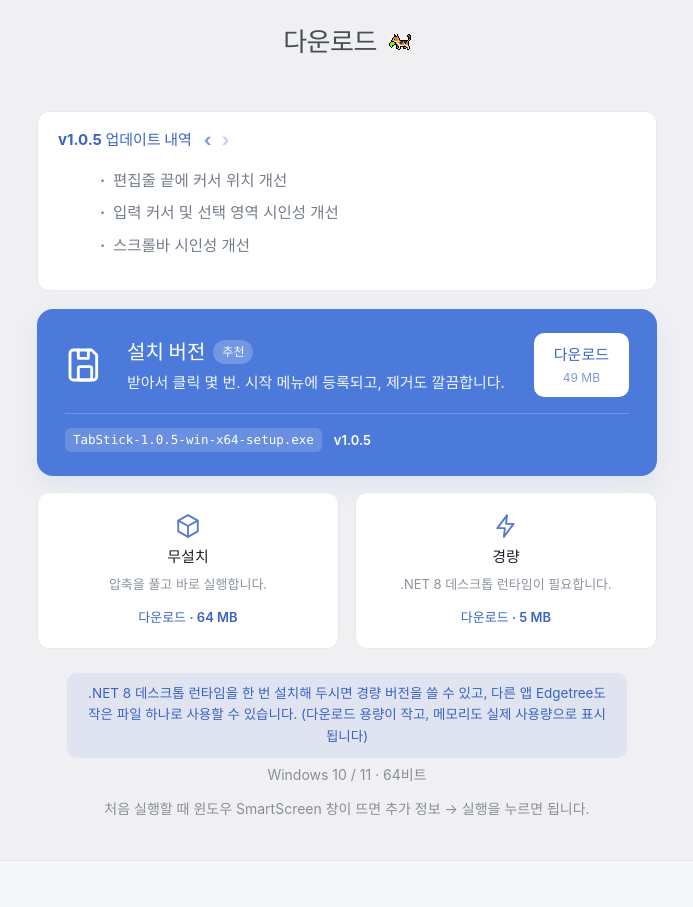
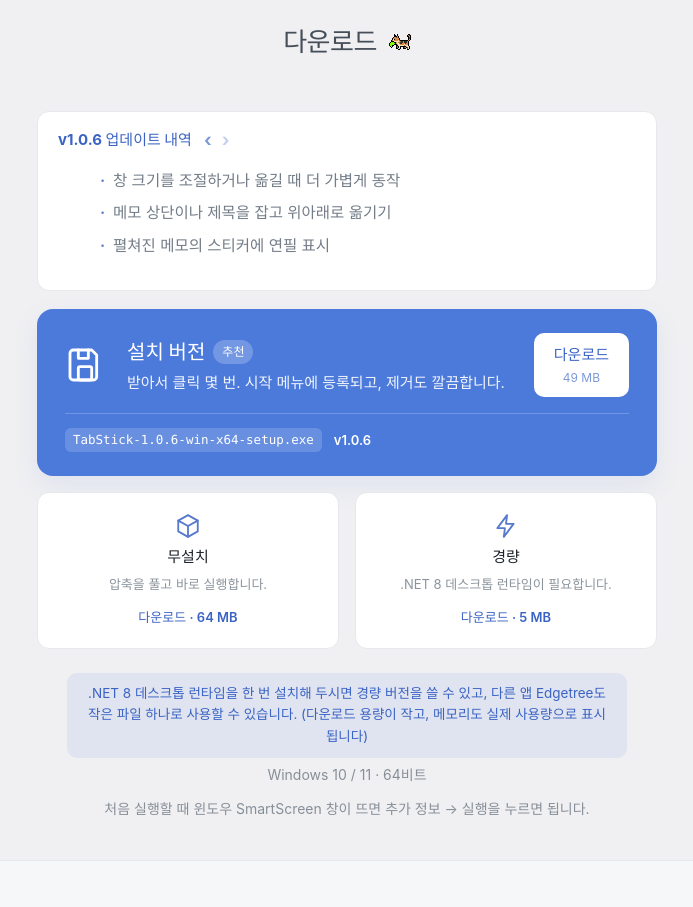
Before and after one commit to legendsteel11-dotcom/tabstick-app, a Vue app: page / in a window 1280 px wide. Shown: the part 3700-4607 px from the top of the page, without its empty margins (293-986 px from the left). Built offline with nearby package versions, Linux system fonts and the light colour scheme; a web font is replaced by a local one.

Commit message:
Point the page at 1.0.6
Version, the three note lines in both languages, and the README heading.
Raised after the files were up on GitHub - going first would advertise a
release that does not exist yet.

```diff
--- a/src/components/DownloadSection.vue
+++ b/src/components/DownloadSection.vue
@@ -53,7 +53,7 @@ const ready = true
 
 // 표시용 버전(배지 "v1.0.2")과 릴리즈 태그(v1.0.2)는 여기. channel이 비면 (Beta) 알약이 사라진다 -
 // 2026-07-26에 뗐다(개인 프로그램의 베타 표기가 "덜 만든 것"으로 읽힌다는 지적).
-const version = '1.0.5'
+const version = '1.0.6'
 const channel = ''
 
 /**
--- a/src/i18n.ts
+++ b/src/i18n.ts
@@ -138,6 +138,14 @@ const dict = {
       // 광고가 앞서 나가지 않는다(예전 notesVersion 상수가 하던 일을 데이터가 스스로 한다).
       // 1.0.2 이하는 싣지 않는다 - 한두 줄 요약뿐이라 목록이 채워 넣은 것처럼 보인다.
       notes: [
+        {
+          version: '1.0.6',
+          items: [
+            '창 크기를 조절하거나 옮길 때 더 가볍게 동작',
+            '메모 상단이나 제목을 잡고 위아래로 옮기기',
+            '펼쳐진 메모의 스티커에 연필 표시',
+          ],
+        },
         {
           version: '1.0.5',
           items: [
@@ -362,6 +370,14 @@ const dict = {
       notesNewer: 'Newer update notes',
       notes: [
         {
+          version: '1.0.6',
+          items: [
+            'Resizing and moving windows is lighter',
+            'Drag a memo by its top edge or title to move it up or down',
+            'The sticker of an open memo now shows a pencil',
+          ],
+        },
+        {
           version: '1.0.5',
           items: [
             'Clicking at the end of a line now puts the caret there',
```
Also changed, not shown: 1 other file (tests, documents, lock files or other folders).
